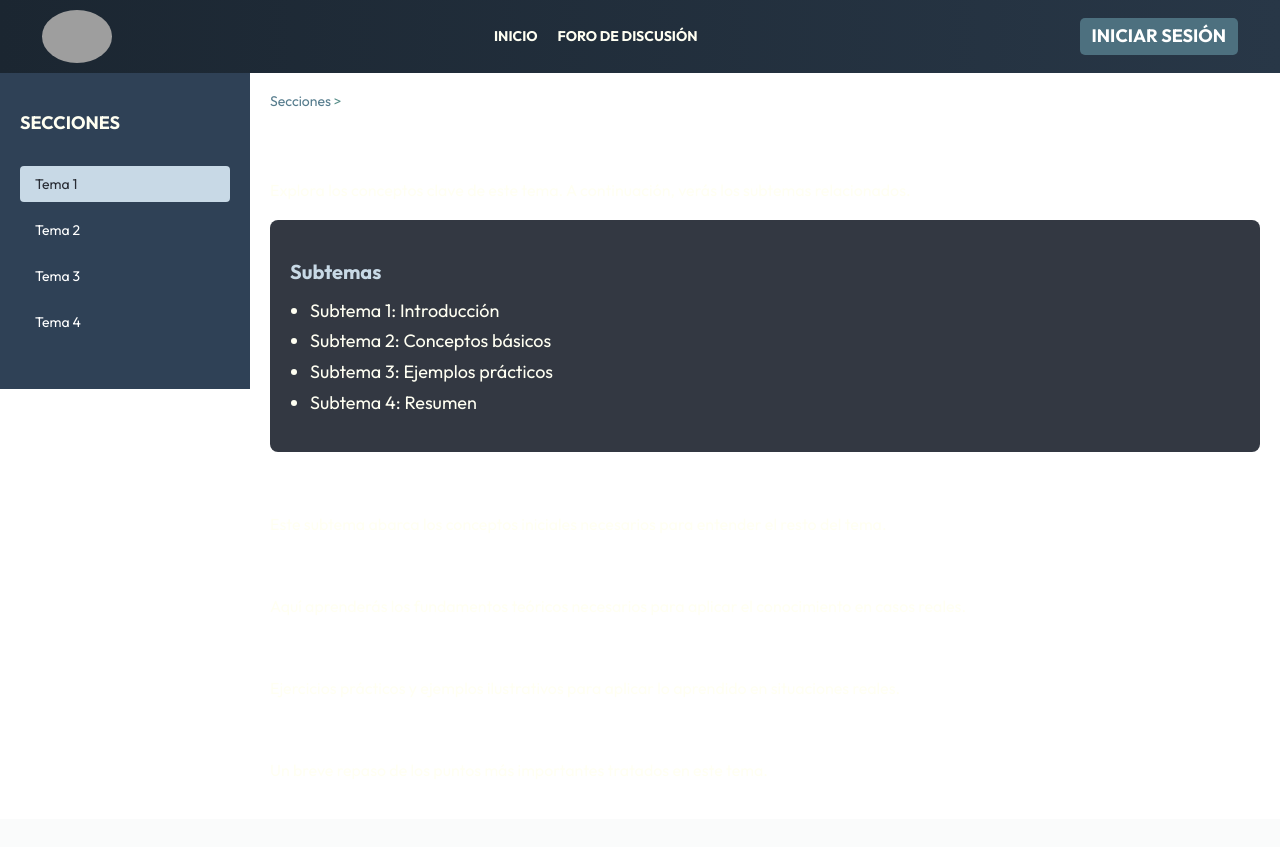
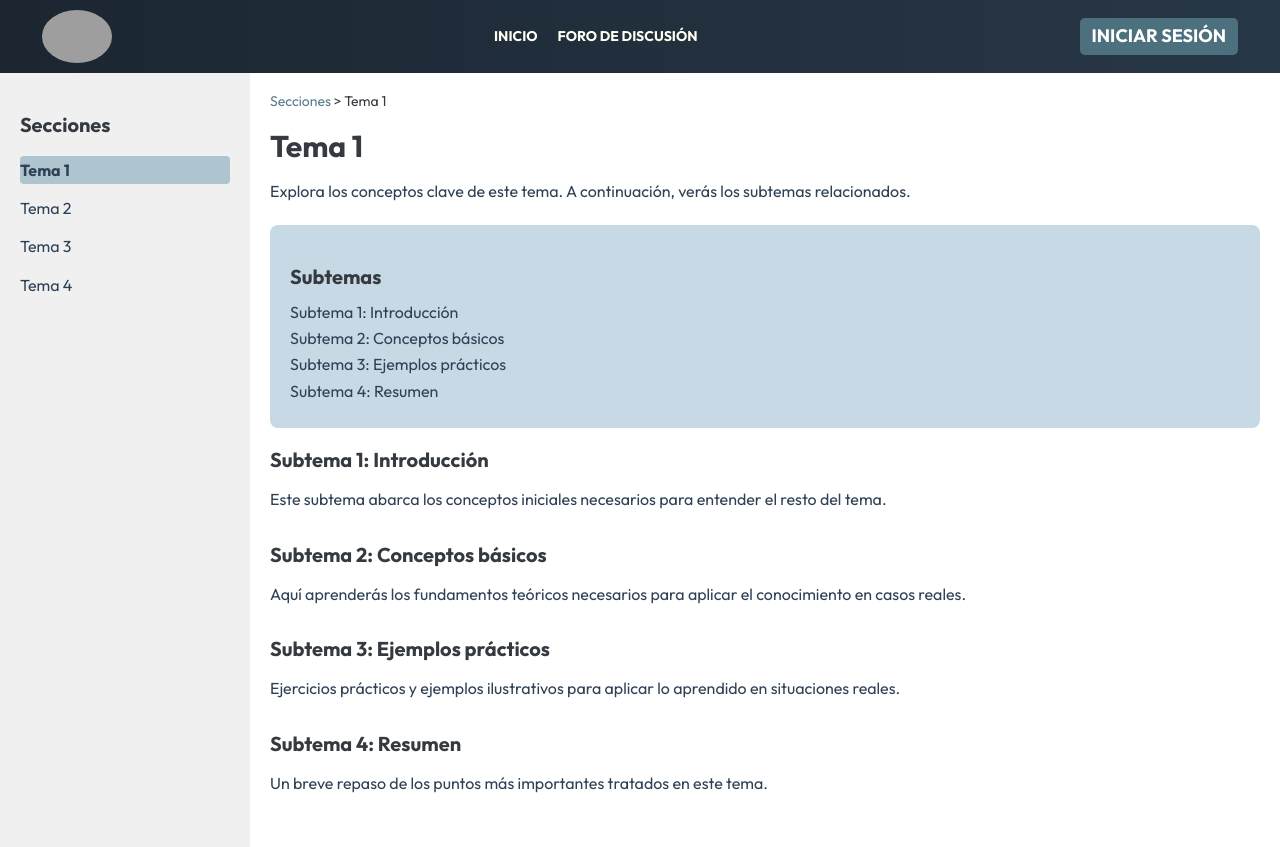
Before and after one commit to eddn-dev/Ctrlaltaprende, a PHP site: template views/site/content.php in a window 1280 px wide. Before the commit the page ends 452 px from the top, so only its background shows below. Run offline with PHP 8.4, Linux system fonts and the light colour scheme; the template is opened without the code that fills it, so the values that code supplies are empty; some libraries are stand-ins or nearby versions; grey boxes are pictures that could not be loaded.

Commit message:
arreglando content

```diff
--- a/src/scss/pages/_content.scss
+++ b/src/scss/pages/_content.scss
@@ -1,118 +1,157 @@
 @use 'base/variables' as v;
+@use 'base/mixins' as m;
+@use 'sass:color';
 
-// Contenedor principal
-.content_container {
+// Contenedor principal (BEM: bloque .content-container)
+.content-container {
+  // Mobile-first: la sidebar y el main se apilan (columna)
   display: flex;
-  height: 100%;
-  // Barra lateral
-  .sidebar {
-    background-color: v.$text-color;
-    width: 250px;
-    padding: 20px;
+  flex-direction: column;
+  overflow: hidden; // Si quieres ocultar overflow global
+
+  // A PARTIR DE "tablet" => display en fila (sidebar a la izq., contenido a la der.)
+  @include m.tablet {
+    flex-direction: row;
+  }
+
+  // ----- SIDEBAR -----
+  &__sidebar {
+    /* Para que la barra lateral tenga scroll interno y no se mueva en pantallas grandes */
     overflow-y: auto;
+    background-color: v.$bg-light; // Ajusta a tu preferencia
+    padding: 2rem;
+    /* En mobile, ocupa todo el ancho (estará arriba); en tablet+ definimos ancho fijo */
+    width: 100%;
 
-    h2 {
-      font-size: 18px;
-      margin-bottom: 15px;
-      color: v.$secondary-color;
-      text-transform: uppercase;
+    @include m.tablet {
+      flex: 0 0 25rem; // Un ancho fijo (ej. 25rem)
+      /* O si prefieres un %:
+         flex: 0 0 20%; */
     }
 
-    ul {
+    &-title {
+      font-size: 2rem;
+      font-weight: v.$bold;
+      margin-bottom: 2rem;
+      color: v.$text-dark;
+    }
+
+    &-list {
       list-style: none;
+      margin: 0;
       padding: 0;
+    }
 
-      li {
-        margin-bottom: 10px;
+    &-item {
+      margin-bottom: 1rem;
+    }
 
-        a {
-          color: v.$text-color-light;
-          text-decoration: none;
-          font-size: 14px;
-          padding: 10px 15px;
-          border-radius: 4px;
-          display: block;
-          transition: background-color 0.3s ease;
+    &-link {
+      display: block;
+      color: v.$text-color;
+      font-size: 1.6rem;
+      text-decoration: none;
+      padding: 0.5rem 0;
+      border-radius: 0.4rem;
+      transition: background-color 0.3s ease;
 
-          &:hover,
-          &.active {
-            background-color: v.$light-gray;
-            color: v.$content-bg;
-          }
-        }
+      &:hover {
+        background-color: color.adjust(v.$text-color, $lightness: 40%);
+      }
+
+      &--active {
+        font-weight: v.$bold;
+        background-color: color.adjust(v.$primary-color, $lightness: 30%);
       }
     }
   }
 
-  // Contenido principal
-  .content {
+  // ----- CONTENIDO PRINCIPAL -----
+  &__main {
+    /* Ocupa todo el espacio disponible */
     flex: 1;
-    padding: 20px;
     overflow-y: auto;
+    padding: 2rem;
 
-    .breadcrumb {
-      font-size: 14px;
-      margin-bottom: 20px;
-      color: v.$variation-color;
+    // Migas de pan (breadcrumb)
+    .content-container__breadcrumb {
+      margin-bottom: 2rem;
+      font-size: 1.4rem;
+      color: v.$text-dark;
 
-      a {
+      .content-container__breadcrumb-link {
         color: v.$primary-color;
         text-decoration: none;
+
+        &:hover {
+          color: color.adjust(v.$primary-color, $lightness: -10%);
+        }
       }
 
-      span {
-        color: v.$text-color-light;
+      .content-container__breadcrumb-current {
+        color: v.$text-dark; // o un color diferente para el link actual
       }
     }
 
-    h1 {
-      font-size: 32px;
-      margin-bottom: 10px;
-      color: v.$text-color-light;
+    // Título principal
+    .content-container__title {
+      font-size: 3rem;
+      margin-bottom: 1.5rem;
+      font-weight: v.$bold;
+      color: v.$text-dark;
     }
 
-    p {
-      font-size: 16px;
-      color: v.$secondary-color;
-      margin-bottom: 20px;
+    // Párrafo introductorio
+    .content-container__intro {
+      font-size: 1.6rem;
+      line-height: 1.6;
+      margin-bottom: 2rem;
+      color: v.$text-color;
     }
 
-    // Tarjeta de aprendizaje
-    .learning-card {
-      background-color: v.$card-bg;
-      padding: 20px;
-      border-radius: v.$card-border-radius;
-      margin-bottom: 20px;
+    // Secciones (subtemas)
+    .content-container__section {
+      margin-bottom: 3rem;
 
-      h2 {
-        font-size: 20px;
-        margin-bottom: 10px;
-        color: v.$light-gray;
+      &-title {
+        font-size: 2rem;
+        font-weight: v.$bold;
+        margin-bottom: 1rem;
+        color: v.$text-dark;
       }
 
-      ul {
-        list-style: disc;
-        padding-left: 20px;
-        color: v.$secondary-color;
-
-        li {
-          margin-bottom: 10px;
-        }
-      }
-    }
-
-    // Sección de contenido
-    section {
-      h2 {
-        font-size: 24px;
-        margin-bottom: 10px;
-        color: v.$text-color-light;
-      }
-
-      p {
-        font-size: 16px;
-        color: v.$secondary-color;
+      &-text {
+        font-size: 1.6rem;
+        line-height: 1.6;
+        color: v.$text-color;
       }
     }
   }
 }
+
+// Bloque independiente: .learning-card
+.learning-card {
+  background-color: v.$light-gray;
+  padding: 2rem;
+  border-radius: 0.8rem;
+  margin-bottom: 2rem;
+
+  &__title {
+    font-size: 2rem;
+    font-weight: v.$bold;
+    margin-bottom: 1.5rem;
+    color: v.$text-dark;
+  }
+
+  &__list {
+    list-style: none;
+    margin: 0;
+    padding: 0;
+  }
+
+  &__item {
+    margin-bottom: 0.8rem;
+    font-size: 1.6rem;
+    color: v.$text-color;
+  }
+}
--- a/views/site/content.php
+++ b/views/site/content.php
@@ -1,51 +1,75 @@
-<div class="content_container">
+<div class="content-container">
   <!-- Barra lateral -->
-        <aside class="sidebar">
-            <h2>Secciones</h2>
-            <ul>
-                <li><a href="#" class="active">Tema 1</a></li>
-                <li><a href="#">Tema 2</a></li>
-                <li><a href="#">Tema 3</a></li>
-                <li><a href="#">Tema 4</a></li>
+  <aside class="content-container__sidebar">
+    <h2 class="content-container__sidebar-title">Secciones</h2>
+    <ul class="content-container__sidebar-list">
+      <li class="content-container__sidebar-item">
+        <a href="#" class="content-container__sidebar-link content-container__sidebar-link--active">Tema 1</a>
+      </li>
+      <li class="content-container__sidebar-item">
+        <a href="#" class="content-container__sidebar-link">Tema 2</a>
+      </li>
+      <li class="content-container__sidebar-item">
+        <a href="#" class="content-container__sidebar-link">Tema 3</a>
+      </li>
+      <li class="content-container__sidebar-item">
+        <a href="#" class="content-container__sidebar-link">Tema 4</a>
+      </li>
     </ul>
   </aside>
 
   <!-- Contenido principal -->
-        <main class="content">
-            <nav class="breadcrumb">
-                <a href="#">Secciones</a> &gt; <span>Tema 1</span>
+  <main class="content-container__main">
+    <!-- Migas de pan -->
+    <nav class="content-container__breadcrumb">
+      <a href="#" class="content-container__breadcrumb-link">Secciones</a>
+      &gt;
+      <span class="content-container__breadcrumb-current">Tema 1</span>
     </nav>
-            <h1>Tema 1</h1>
-            <p>Explora los conceptos clave de este tema. A continuación, verás los subtemas relacionados.</p>
 
+    <h1 class="content-container__title">Tema 1</h1>
+    <p class="content-container__intro">
+      Explora los conceptos clave de este tema. A continuación, verás los subtemas relacionados.
+    </p>
+
+    <!-- Learning Card (podrías hacerlo un bloque aparte) -->
     <div class="learning-card">
-                <h2>Subtemas</h2>
-                <ul>
-                    <li>Subtema 1: Introducción</li>
-                    <li>Subtema 2: Conceptos básicos</li>
-                    <li>Subtema 3: Ejemplos prácticos</li>
-                    <li>Subtema 4: Resumen</li>
+      <h2 class="learning-card__title">Subtemas</h2>
+      <ul class="learning-card__list">
+        <li class="learning-card__item">Subtema 1: Introducción</li>
+        <li class="learning-card__item">Subtema 2: Conceptos básicos</li>
+        <li class="learning-card__item">Subtema 3: Ejemplos prácticos</li>
+        <li class="learning-card__item">Subtema 4: Resumen</li>
       </ul>
     </div>
 
-            <section>
-                <h2>Subtema 1: Introducción</h2>
-                <p>Este subtema abarca los conceptos iniciales necesarios para entender el resto del tema.</p>
+    <!-- Secciones del contenido -->
+    <section class="content-container__section">
+      <h2 class="content-container__section-title">Subtema 1: Introducción</h2>
+      <p class="content-container__section-text">
+        Este subtema abarca los conceptos iniciales necesarios para entender el resto del tema.
+      </p>
     </section>
 
-            <section>
-                <h2>Subtema 2: Conceptos básicos</h2>
-                <p>Aquí aprenderás los fundamentos teóricos necesarios para aplicar el conocimiento en casos reales.</p>
+    <section class="content-container__section">
+      <h2 class="content-container__section-title">Subtema 2: Conceptos básicos</h2>
+      <p class="content-container__section-text">
+        Aquí aprenderás los fundamentos teóricos necesarios para aplicar el conocimiento en casos reales.
+      </p>
     </section>
 
-            <section>
-                <h2>Subtema 3: Ejemplos prácticos</h2>
-                <p>Ejercicios prácticos y ejemplos ilustrativos para aplicar lo aprendido en situaciones reales.</p>
+    <section class="content-container__section">
+      <h2 class="content-container__section-title">Subtema 3: Ejemplos prácticos</h2>
+      <p class="content-container__section-text">
+        Ejercicios prácticos y ejemplos ilustrativos para aplicar lo aprendido en situaciones reales.
+      </p>
     </section>
 
-            <section>
-                <h2>Subtema 4: Resumen</h2>
-                <p>Un breve repaso de los puntos más importantes tratados en este tema.</p>
+    <section class="content-container__section">
+      <h2 class="content-container__section-title">Subtema 4: Resumen</h2>
+      <p class="content-container__section-text">
+        Un breve repaso de los puntos más importantes tratados en este tema.
+      </p>
     </section>
   </main>
 </div>
```
Also changed, not shown: public/build/css/app.css, 1 other file. Lines whose indentation alone changed are shown as unchanged.
